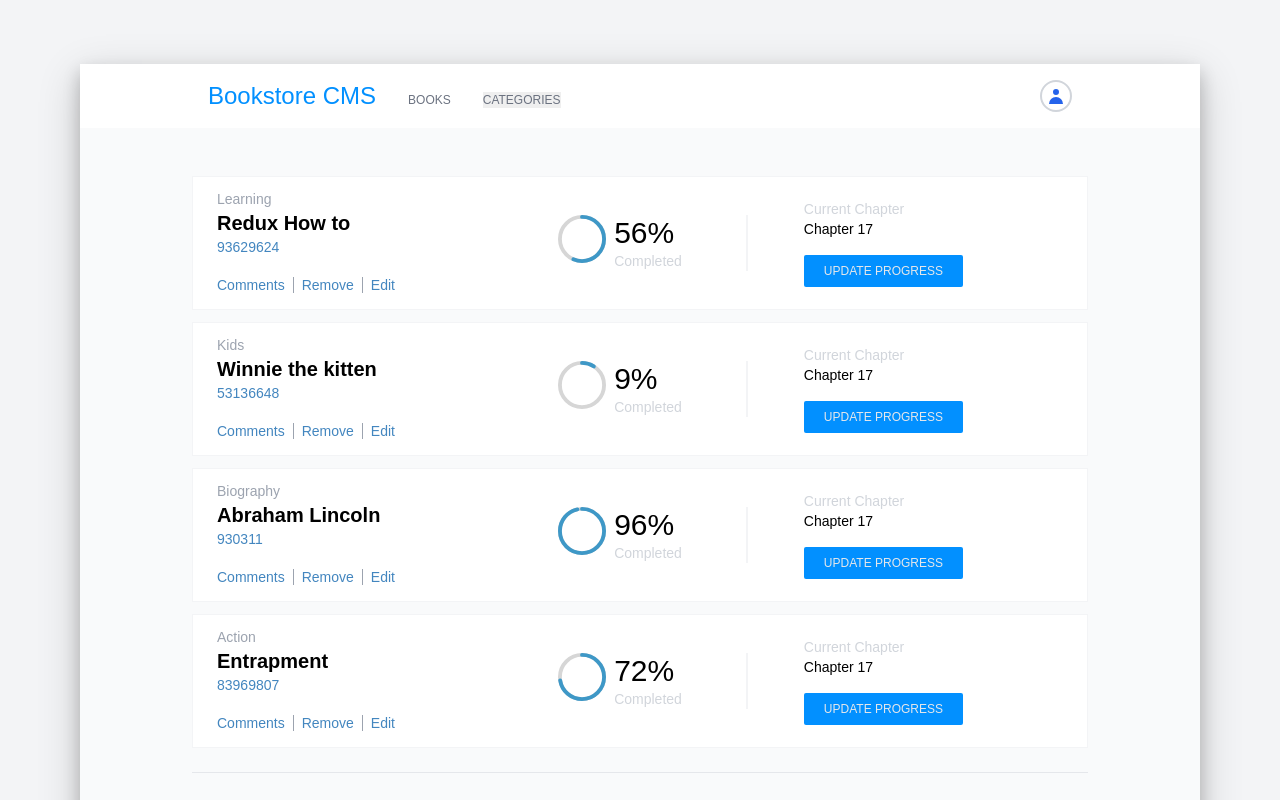
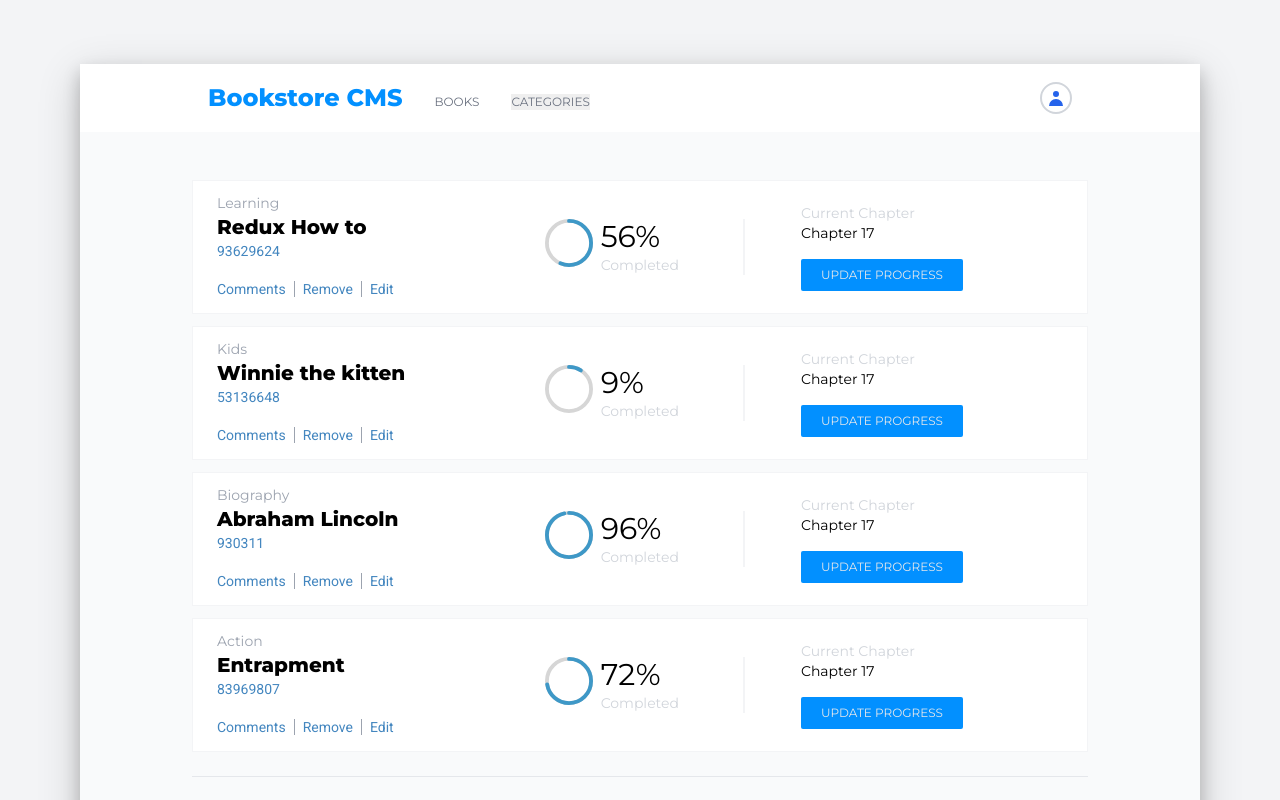
Before and after one commit to chrystalme/magic-books-inc, a React (Create React App) app: page / in a window 1280 px wide. Shown: the top 800 px of the page. Built offline with nearby package versions, Linux system fonts and the light colour scheme.

Commit message:
Change exactly to the same font

```diff
--- a/public/index.html
+++ b/public/index.html
@@ -10,6 +10,11 @@
       content="Web site created using create-react-app"
     />
     <link rel="apple-touch-icon" href="%PUBLIC_URL%/logo192.png" />
+    <link rel="preconnect" href="https://fonts.googleapis.com">
+    <link rel="preconnect" href="https://fonts.gstatic.com" crossorigin>
+    <link href="https://fonts.googleapis.com/css2?family=Montserrat:wght@800&display=swap" rel="stylesheet">
+    <link href="https://fonts.googleapis.com/css2?family=Montserrat&display=swap" rel="stylesheet">
+    <link href="https://fonts.googleapis.com/css2?family=Roboto&display=swap" rel="stylesheet">
     <!--
       manifest.json provides metadata used when your web app is installed on a
       user's mobile device or desktop. See https://developers.google.com/web/fundamentals/web-app-manifest/
--- a/src/containers/BooksList.js
+++ b/src/containers/BooksList.js
@@ -17,7 +17,7 @@
       <nav className="container mx-auto">
         <div className="bg-white flex justify-between align-middle items-center lg:px-32 py-4">
           <div className="content-center">
-            <span className="text-2xl text-blue-600 logo">Bookstore CMS</span>
+            <span className="logo">Bookstore CMS</span>
 
             <a className="nav-item px-8" href="/">
               Books
--- a/src/index.css
+++ b/src/index.css
@@ -29,10 +29,14 @@
 
 .logo {
   color: #0290ff;
+  font-family: 'Montserrat', sans-serif;
+  font-weight: bold;
+  font-size: 1.5rem;
 }
 
 .c-light-blue {
   color: #4386bf;
+  font-family: 'Roboto', sans-serif;
 }
 
 .margin-top {
```
